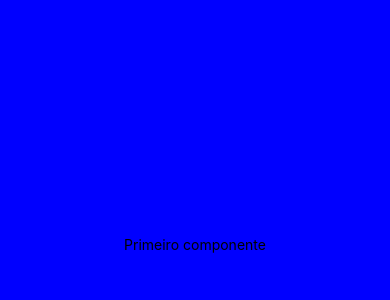
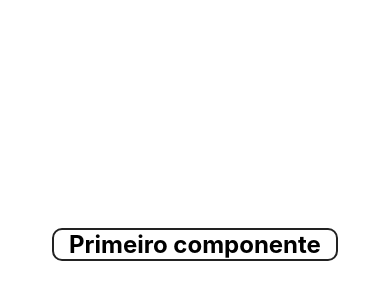
Before and after one commit to patrickfeitosa/react-native-apps-course, a React Native app in the folder exercicios/: screen / in a window 390 px wide. Shown: the part 178-478 px from the top of the page. Built offline with nearby package versions, Linux system fonts and the light colour scheme.

Commit message:
Criado primeiro estilo usando StyleSheet do React-Native

```diff
--- a/exercicios/src/App.js
+++ b/exercicios/src/App.js
@@ -19,7 +19,6 @@ const styles = StyleSheet.create({
         flex: 1,
         justifyContent: 'center',
         alignItems: 'center',
-        backgroundColor: 'blue',
     },
     f20: {
         fontSize: 40,
--- a/exercicios/src/Components/Simples.js
+++ b/exercicios/src/Components/Simples.js
@@ -1,6 +1,8 @@
 import React from 'react';
 import { Text } from 'react-native';
 
+import Padrao from './../Style/MainStyle.js';
+
 export default ({ textInside }) => (
-    <Text>{textInside}</Text>
+    <Text style={Padrao.ex}>{textInside}</Text>
 );
--- /dev/null
+++ b/exercicios/src/Style/MainStyle.js
@@ -0,0 +1,13 @@
+import { StyleSheet } from 'react-native';
+
+export default StyleSheet.create({
+    ex: {
+        paddingHorizontal: 15,
+        marginVertical: 5,
+        borderRadius: 10,
+        borderWidth: 2,
+        borderColor: '#222',
+        fontSize: 24,
+        fontWeight: 'bold',
+    },
+});
```
